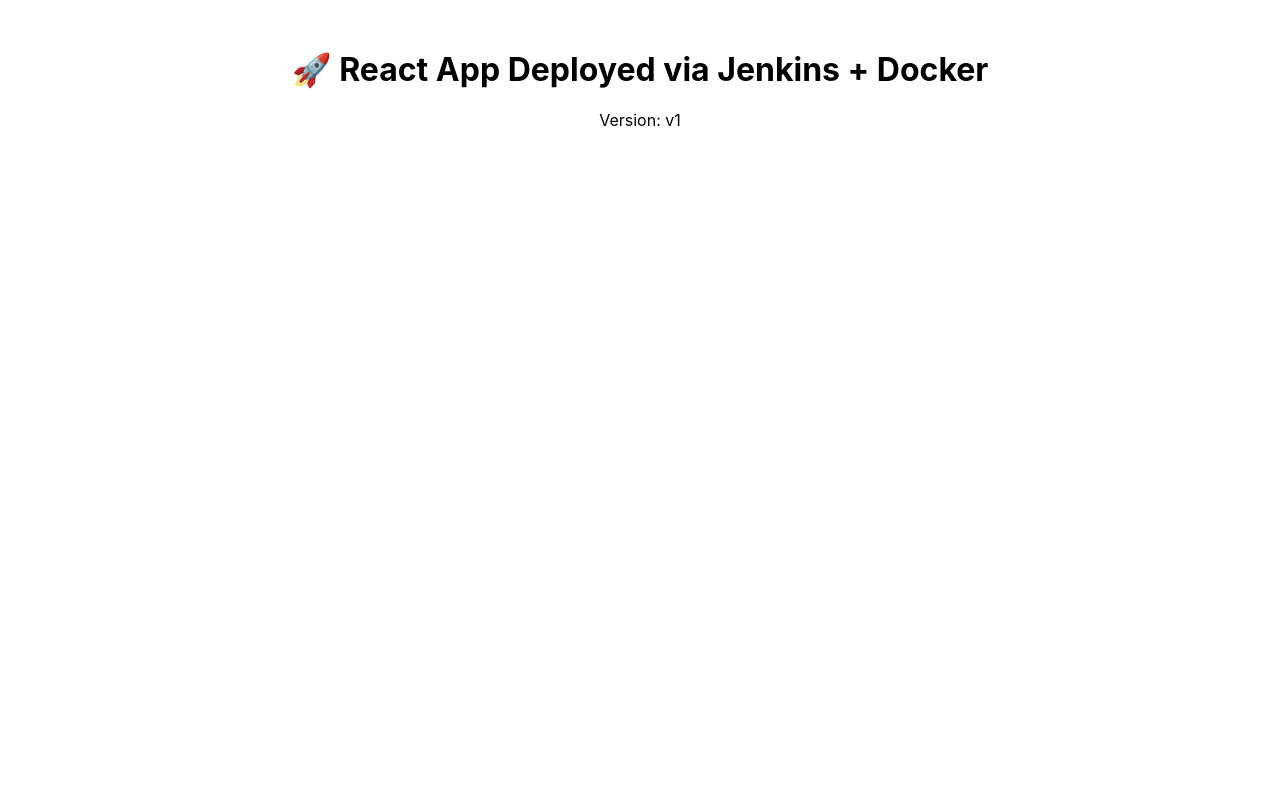
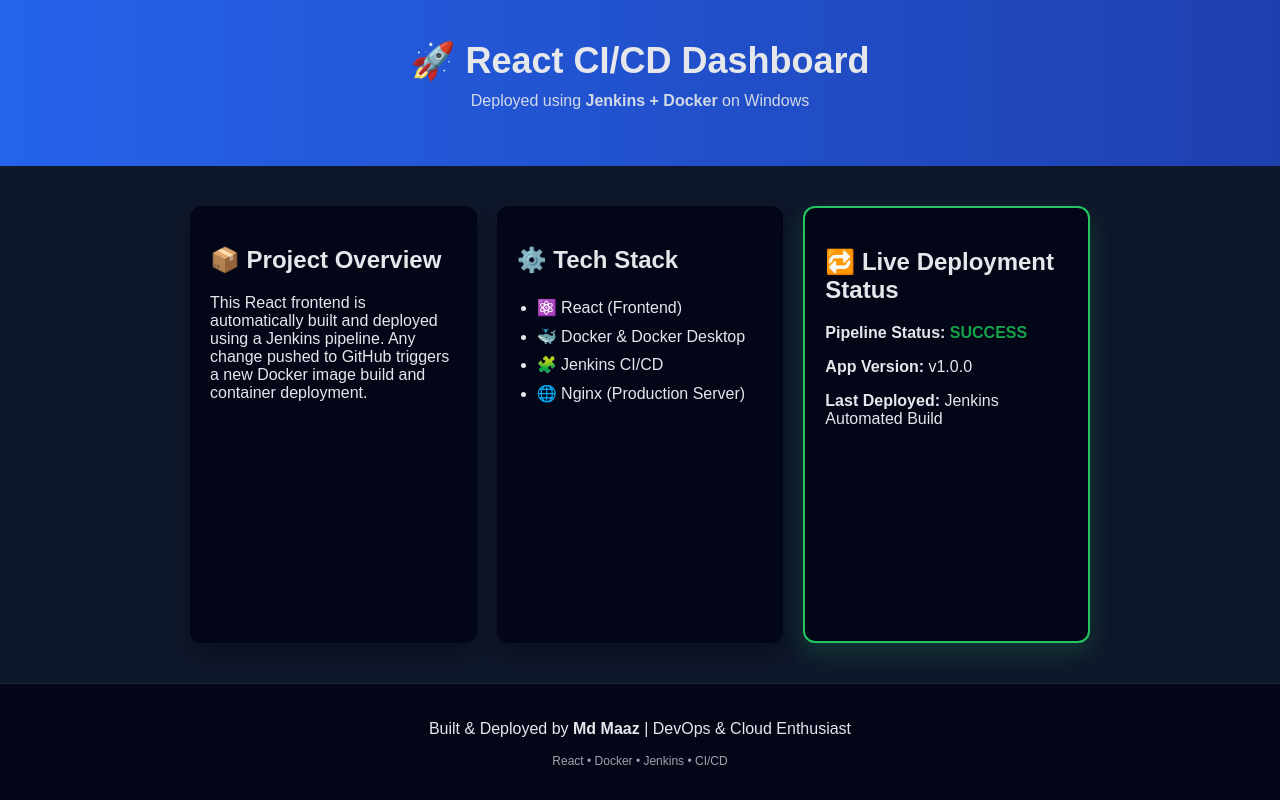
Before and after one commit to MdMaaz2003/Reactapp-cicd, a React (Create React App) app: page / in a window 1280 px wide. Built offline with nearby package versions, Linux system fonts and the light colour scheme.

Commit message:
added dock jenkfile

```diff
--- a/src/App.js
+++ b/src/App.js
@@ -1,10 +1,123 @@
 function App() {
   return (
-    <div style={{ textAlign: "center", marginTop: "50px" }}>
-      <h1>🚀 React App Deployed via Jenkins + Docker</h1>
-      <p>Version: v1</p>
+    <div style={styles.page}>
+      {/* Header */}
+      <header style={styles.header}>
+        <h1 style={styles.title}>🚀 React CI/CD Dashboard</h1>
+        <p style={styles.subtitle}>
+          Deployed using <b>Jenkins + Docker</b> on Windows
+        </p>
+      </header>
+
+      {/* Main Content */}
+      <main style={styles.main}>
+        <section style={styles.card}>
+          <h2>📦 Project Overview</h2>
+          <p>
+            This React frontend is automatically built and deployed using a
+            Jenkins pipeline. Any change pushed to GitHub triggers a new Docker
+            image build and container deployment.
+          </p>
+        </section>
+
+        <section style={styles.card}>
+          <h2>⚙️ Tech Stack</h2>
+          <ul style={styles.list}>
+            <li>⚛️ React (Frontend)</li>
+            <li>🐳 Docker & Docker Desktop</li>
+            <li>🧩 Jenkins CI/CD</li>
+            <li>🌐 Nginx (Production Server)</li>
+          </ul>
+        </section>
+
+        <section style={styles.cardHighlight}>
+          <h2>🔁 Live Deployment Status</h2>
+          <p>
+            <b>Pipeline Status:</b>{" "}
+            <span style={{ color: "#16a34a", fontWeight: "bold" }}>
+              SUCCESS
+            </span>
+          </p>
+          <p>
+            <b>App Version:</b> v1.0.0
+          </p>
+          <p>
+            <b>Last Deployed:</b> Jenkins Automated Build
+          </p>
+        </section>
+      </main>
+
+      {/* Footer */}
+      <footer style={styles.footer}>
+        <p>
+          Built & Deployed by <b>Md Maaz</b> | DevOps & Cloud Enthusiast
+        </p>
+        <p style={{ fontSize: "12px", opacity: 0.7 }}>
+          React • Docker • Jenkins • CI/CD
+        </p>
+      </footer>
     </div>
   );
 }
 
+/* ---------- Styles ---------- */
+
+const styles = {
+  page: {
+    fontFamily: "Arial, sans-serif",
+    backgroundColor: "#0f172a",
+    color: "#e5e7eb",
+    minHeight: "100vh",
+    display: "flex",
+    flexDirection: "column",
+  },
+  header: {
+    padding: "40px 20px",
+    textAlign: "center",
+    background:
+      "linear-gradient(90deg, #2563eb, #1e40af)",
+  },
+  title: {
+    margin: 0,
+    fontSize: "36px",
+  },
+  subtitle: {
+    marginTop: "10px",
+    fontSize: "16px",
+    opacity: 0.9,
+  },
+  main: {
+    flex: 1,
+    padding: "40px 20px",
+    maxWidth: "900px",
+    margin: "0 auto",
+    display: "grid",
+    gridTemplateColumns: "repeat(auto-fit, minmax(260px, 1fr))",
+    gap: "20px",
+  },
+  card: {
+    backgroundColor: "#020617",
+    padding: "20px",
+    borderRadius: "12px",
+    boxShadow: "0 10px 20px rgba(0,0,0,0.3)",
+  },
+  cardHighlight: {
+    backgroundColor: "#020617",
+    padding: "20px",
+    borderRadius: "12px",
+    border: "2px solid #22c55e",
+    boxShadow: "0 10px 25px rgba(34,197,94,0.2)",
+  },
+  list: {
+    paddingLeft: "20px",
+    lineHeight: "1.8",
+  },
+  footer: {
+    textAlign: "center",
+    padding: "20px",
+    backgroundColor: "#020617",
+    borderTop: "1px solid #1e293b",
+  },
+};
+
 export default App;
```
Also changed, not shown: 2 other files (tests, documents, lock files or other folders).
